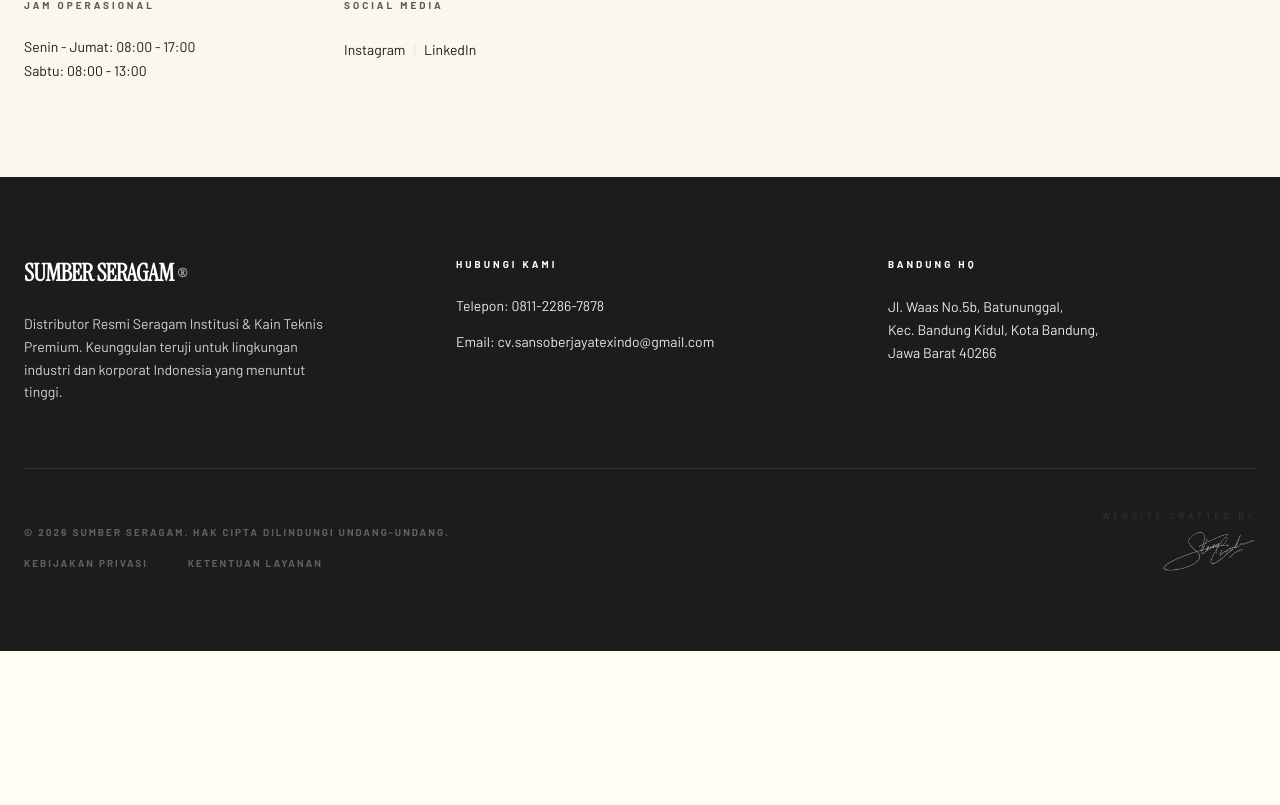
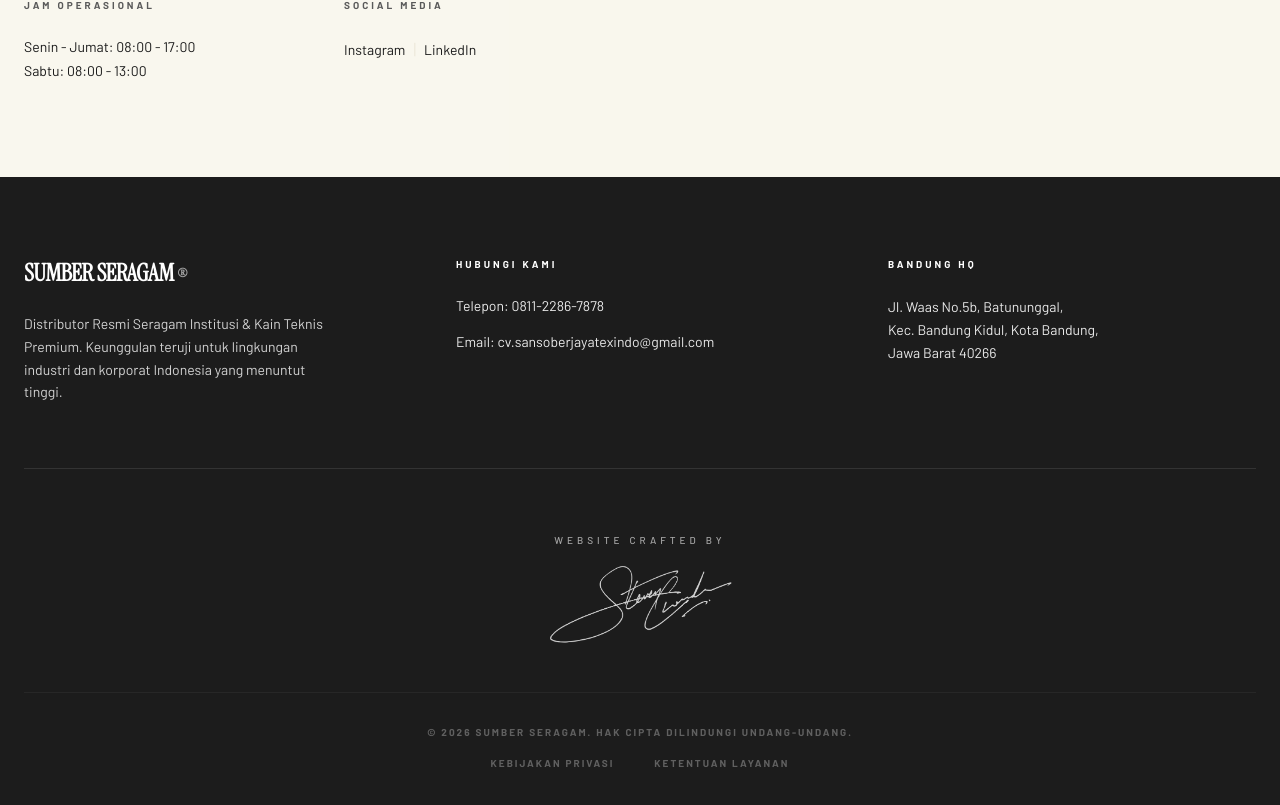
Before and after one commit to stevenhuih/sumberseragam, a React (Vite) app: page /contact in a window 1280 px wide. Shown: the part 1335-2140 px from the top of the page. Before the commit the page ends 1986 px from the top, so only its background shows below. Built offline with nearby package versions, Linux system fonts and the light colour scheme.

Commit message:
bug fixes

```diff
--- a/src/components/Footer.tsx
+++ b/src/components/Footer.tsx
@@ -24,32 +24,32 @@
           </address>
         </div>
       </div>
-      <div className="max-w-7xl mx-auto pt-10 flex flex-col md:flex-row items-center md:items-end justify-between text-center md:text-left text-[10px] text-white/30 uppercase tracking-[0.2em] font-bold gap-8 transition-all duration-300">
-        <div>
-          <p className="mb-4">&copy; {new Date().getFullYear()} SUMBER SERAGAM. Hak cipta dilindungi undang-undang.</p>
-          <div className="flex justify-center md:justify-start space-x-10">
-            <a href="#" className="hover:text-white transition-colors">Kebijakan Privasi</a>
-            <a href="#" className="hover:text-white transition-colors">Ketentuan Layanan</a>
-          </div>
-        </div>
-
+      <div className="max-w-7xl mx-auto pt-16 flex flex-col items-center text-center text-[10px] text-white/30 uppercase tracking-[0.2em] font-bold gap-12">
         {/* Crafted by Steven AC - www.stevenac.com */}
-        <div className="flex flex-col items-center md:items-end">
-          <span className="text-[9px] mb-2 opacity-40 font-light tracking-[0.4em]">Website Crafted By</span>
+        <div className="flex flex-col items-center">
+          <span className="text-[10px] mb-4 text-white/60 font-medium tracking-[0.4em]">Website Crafted By</span>
           <a
             href="https://www.stevenac.com"
             target="_blank"
             rel="noopener noreferrer"
-            className="group flex flex-col items-center md:items-end transition-all duration-500 hover:scale-105"
+            className="group flex flex-col items-center transition-all duration-500 hover:scale-105"
           >
             <div className="relative">
               <img
                 src="/steven-signature.png"
                 alt="Steven AC"
-                className="h-10 opacity-60 filter invert group-hover:opacity-100 transition-all duration-700"
+                className="h-16 md:h-20 opacity-80 filter invert group-hover:opacity-100 transition-all duration-700"
               />
             </div>
           </a>
+        </div>
+
+        <div className="pt-8 border-t border-white/5 w-full flex flex-col items-center">
+          <p className="mb-4">&copy; {new Date().getFullYear()} SUMBER SERAGAM. Hak cipta dilindungi undang-undang.</p>
+          <div className="flex justify-center space-x-10">
+            <a href="#" className="hover:text-white transition-colors">Kebijakan Privasi</a>
+            <a href="#" className="hover:text-white transition-colors">Ketentuan Layanan</a>
+          </div>
         </div>
       </div>
     </footer>
```
